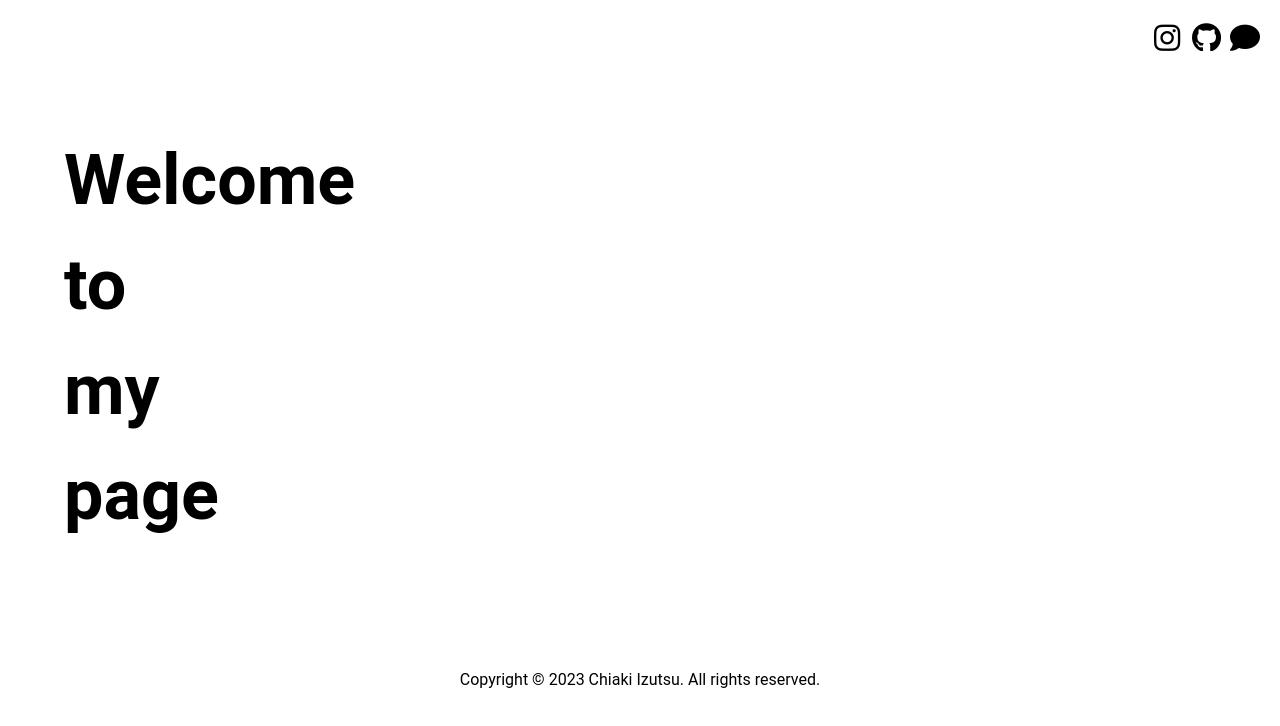
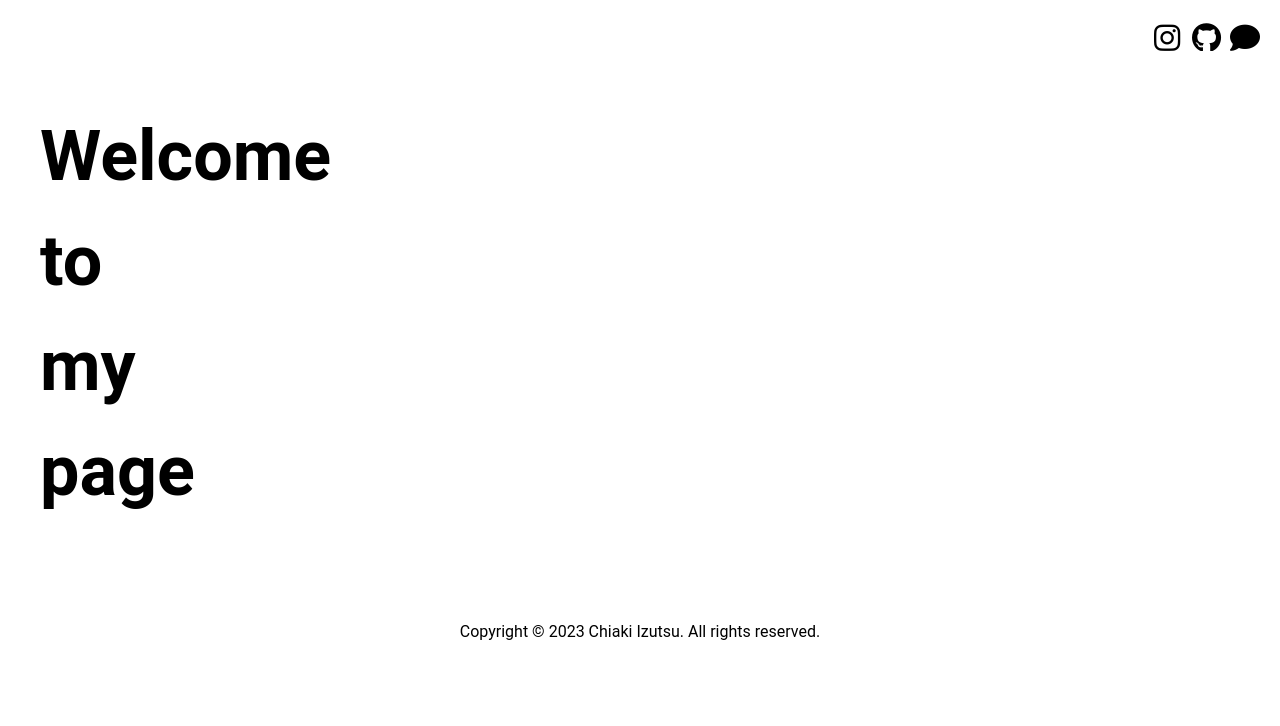
Before and after one commit to suimin-suyaa/my-site, a Vue app: page / in a window 1280 px wide. Shown: the top 726 px of the page. Built offline with nearby package versions, Linux system fonts and the light colour scheme.

Commit message:
余白修正

```diff
--- a/src/views/TopPage.vue
+++ b/src/views/TopPage.vue
@@ -1,5 +1,5 @@
 <template>
-  <div class="ma-16">
+  <div class="ma-10">
     <div>
       <h1
         class="animate__animated animate__tada"
```
